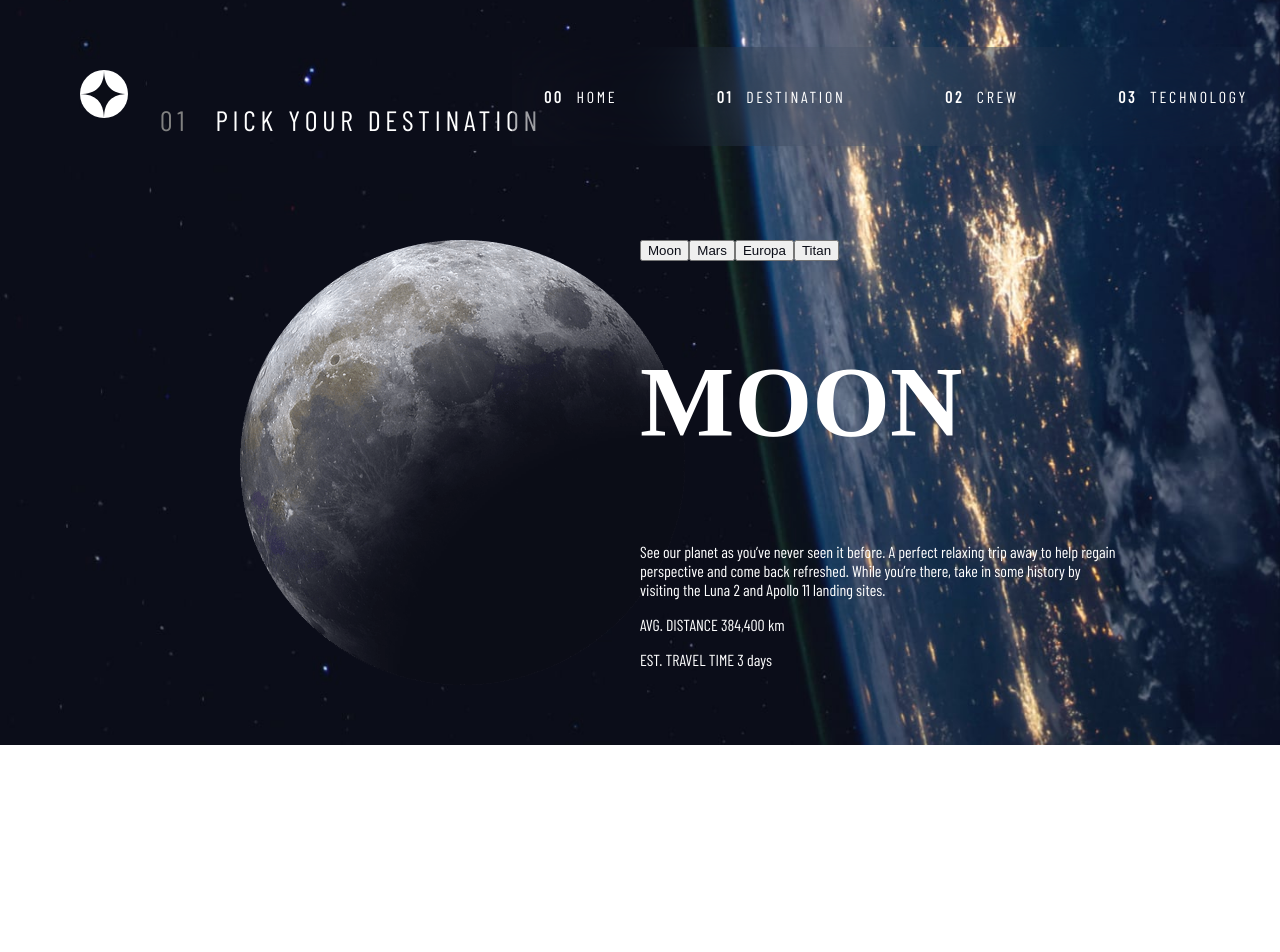
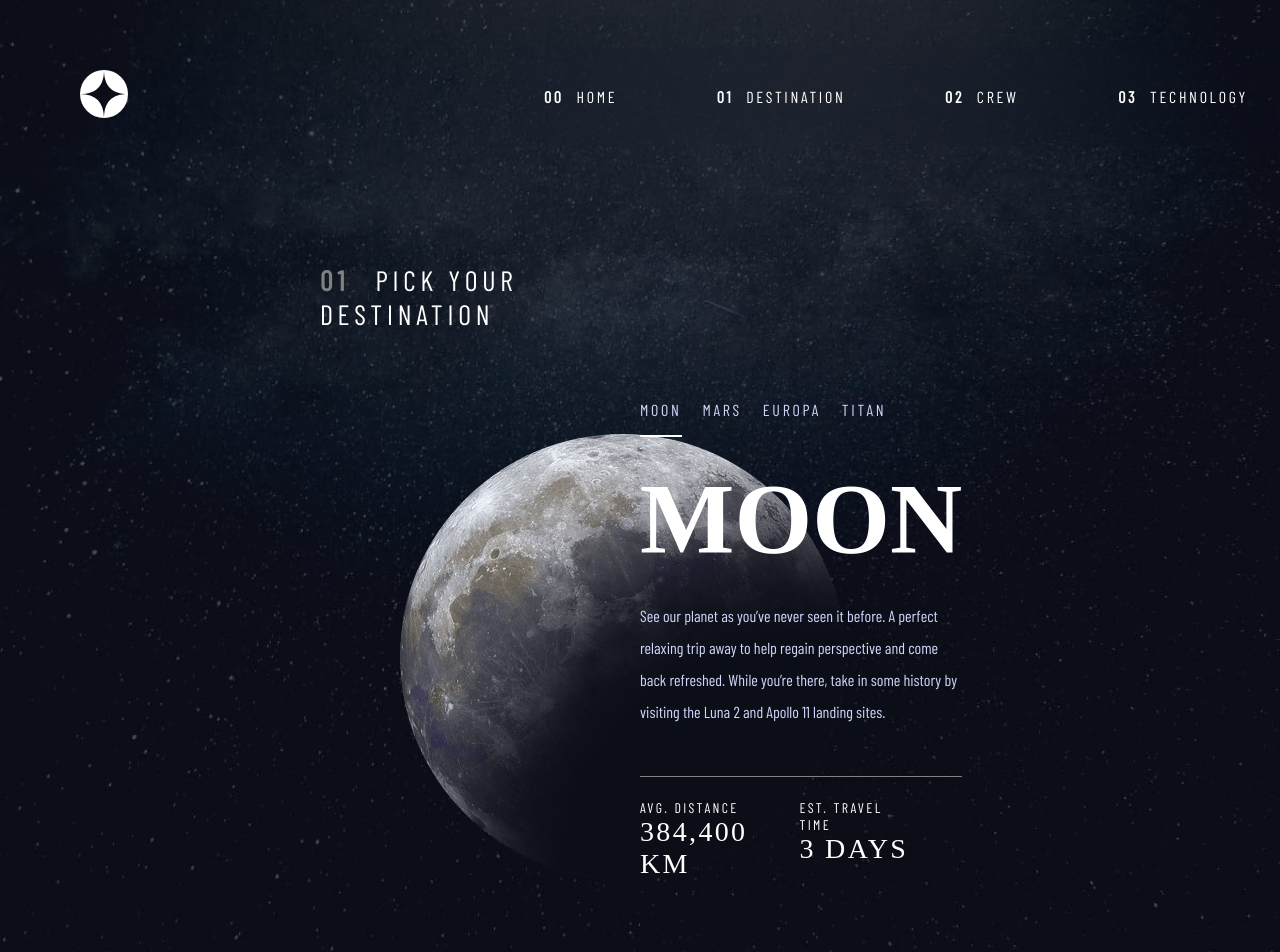
Before and after one commit to ThomasRousseau1/space-tourism, a React (Create React App) app: page /destination in a window 1280 px wide. Shown: the top 952 px of the page. Before the commit the page ends 800 px from the top, so only its background shows below. Built offline with nearby package versions, Linux system fonts and the light colour scheme.

Commit message:
destination desktop page done

```diff
--- a/src/pages/Destination/index.jsx
+++ b/src/pages/Destination/index.jsx
@@ -20,16 +20,17 @@ function Destination() {
                 <div className='destination__containerRight'>
                 <div className='destination__description'>
                     {planets.map((item, index) => (
-                        <button key={index} onClick={() => setValue(index)}>
+                        <button key={index} onClick={() => setValue(index)} className={`destination__button ${index === value && 'active'}`}>
                             {item.name}
                         </button>
                     ))}
                     <h2 className='destination__title2'>{name}</h2>
                     <p className='destination__text'>{description}</p>
                 </div>
-                <div>
-                    <p>AVG. DISTANCE {distance}</p>
-                    <p> EST. TRAVEL TIME {travel}</p>
+                <hr/>
+                <div className='destination__distance'>
+                    <p>AVG. DISTANCE<br/><span>{distance}</span></p>
+                    <p> EST. TRAVEL TIME<br/><span>{travel}</span></p>
                 </div>
                 </div>
         </section>
--- a/src/sass/layout/_main.scss
+++ b/src/sass/layout/_main.scss
@@ -1,16 +1,15 @@
 //HOME
-body {
+.home {
+    display: flex;
+    justify-content: space-between;
+    padding-top: 15rem;
+    margin-bottom: 5rem;
+    height: 50rem;
+    //for background img
     background-image: url(../../../public/assets/home/background-home-desktop.jpg);
     background-repeat: no-repeat;
     background-size: cover;
     background-position: center;
-}
-
-.home {
-    display: flex;
-    justify-content: space-between;
-    padding-top: 10rem;
-    margin-bottom: 5rem;
     &__description {
         padding-left: 10rem;
         margin-top: 5rem;
@@ -52,7 +51,28 @@ body {
     display: flex;
     flex-direction: row;
     justify-content: space-between;
-    margin: 0 10rem 0 10rem;
+    padding: 10rem 20rem 0 20rem;
+    background-image: url(../../../public/assets/destination/background-destination-desktop.jpg);
+    background-repeat: no-repeat;
+    background-size: cover;
+    background-position: center;
+    height: 50rem;
+    &__button {
+        border-style: none;
+        background-color: transparent;
+        cursor: pointer;
+        text-transform: uppercase;
+        margin-right: 1.3rem;
+        padding: 0 0 1rem 0;
+        color: $colourSecondary;
+        @include navText;
+        &:hover {
+            border-bottom: 2px solid rgba(225,225,225, 0.6);
+        }
+    }
+    // .active {
+    //     border-bottom: 3px solid #fff;
+    // }
     &__containerLeft {
         margin-top: 5rem;
         width: 50%;
@@ -61,6 +81,7 @@ body {
             font-weight: 100;
             & span {
                 margin-right: 1rem;
+                font-weight: bold;
                 color: gray;
             }
         }
@@ -71,10 +92,40 @@ body {
     }
     &__containerRight {
         margin-top: 15rem;
-        width: 30rem;
+        width: 25rem;
+
         .destination__title2 {
             @include heading2;
             text-transform: uppercase;
+            margin: 1.5rem 0 1.5rem 0;
+        }
+        .destination__text {
+            color: $colourSecondary;
+            line-height: 2rem;
+        }
+    }
+    & hr {
+        height: 1px;
+        background-color: gray;
+        border: none;
+        margin-top: 3rem;
+
+    }
+    &__distance {
+        display: flex;
+        flex-direction: row;
+        justify-content: space-between;
+        text-transform: uppercase;
+        @include subHeading2;
+        & span {
+            @include subHeading1;
+        }
+        &:last-child {
+            margin-right: 3rem;
         }
     }
 }
+//pour border sélection planète
+.active {
+    border-bottom: 2px solid #fff;
+}
```
